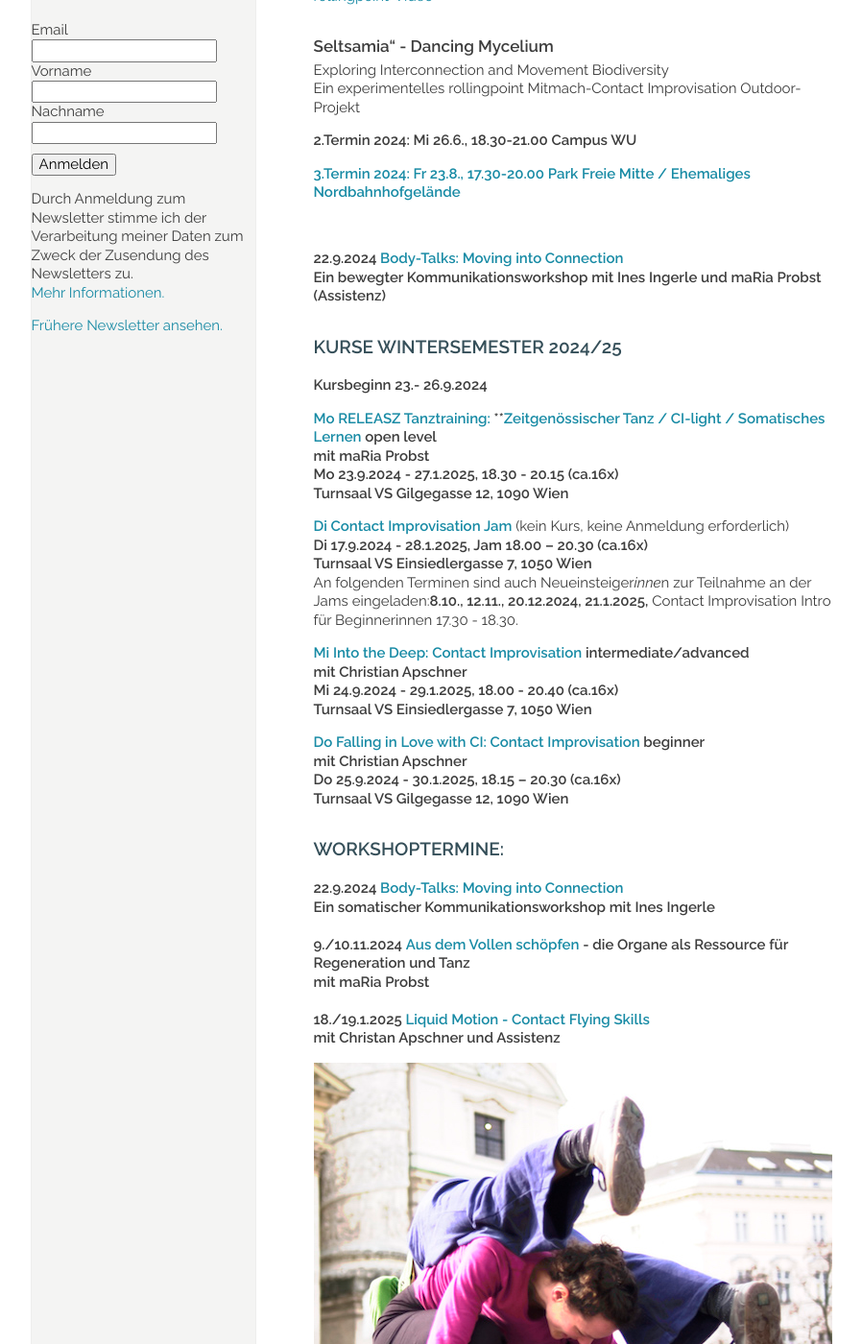
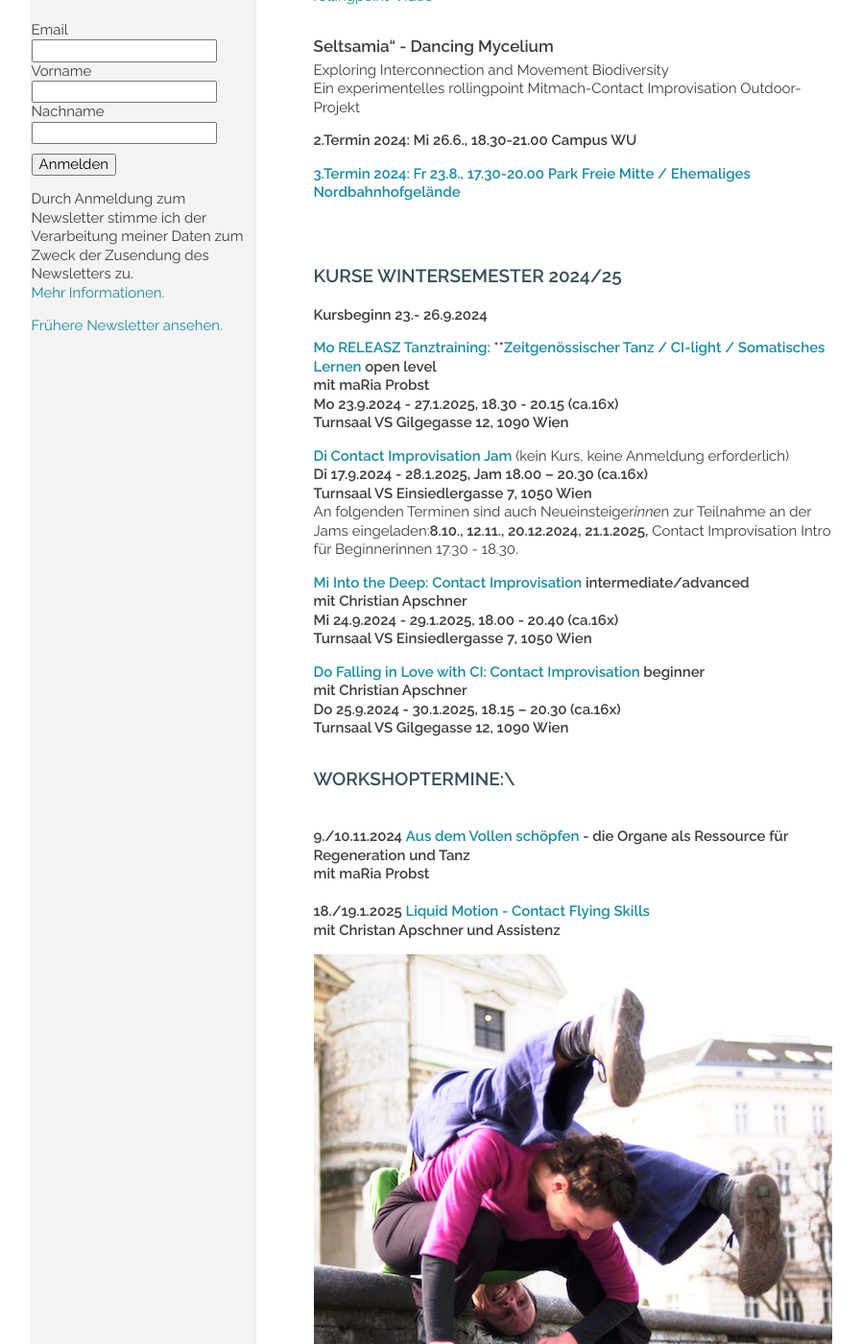
Before and after one commit to manulari/rollingpointat, a Jekyll site: the page built from _pages_de/index.md, in a window 1280 px wide and 1400 px high, scrolled down 1086 px. Shown: the whole window at 96% size, without its empty margins (152-1050 px from the left). Built offline with Jekyll 4.4.1, drawn with Linux system fonts in a browser that asks for light colours; comment, search, counter and statistics services are not loaded.

Commit message:
Update page (de) “index”

```diff
--- a/_pages_de/index.md
+++ b/_pages_de/index.md
@@ -29,9 +29,6 @@ Ein experimentelles rollingpoint Mitmach-Contact Improvisation Outdoor-Projekt
 
 **<br>**
 
-**22.9.2024 [Body-Talks: Moving into Connection](https://rollingpoint.at/wsws2024#bodytalks)**\
-**Ein bewegter Kommunikationsworkshop mit Ines Ingerle und maRia Probst (Assistenz)**
-
 ### **KURSE WINTERSEMESTER 2024/25**
 
 **Kursbeginn  23.- 26.9.2024**
@@ -56,10 +53,7 @@ An folgenden Terminen sind auch Neueinsteiger*inne*n zur Teilnahme an der Jams e
 **Do 25.9.2024 - 30.1.2025, 18.15 – 20.30 (ca.16x)**\
 **Turnsaal VS Gilgegasse 12, 1090 Wien**
 
-### **WORKSHOPTERMINE:**
-
-**22.9.2024 [Body-Talks: Moving into Connection](https://rollingpoint.at/wsws2024#bodytalks)**\
-**Ein somatischer Kommunikationsworkshop mit Ines Ingerle**\
+### **WORKSHOPTERMINE:**\
 \
 **9./10.11.2024 [Aus dem Vollen schöpfen](https://rollingpoint.at/wsws2024#organs) - die Organe als Ressource für Regeneration und Tanz**\
 **mit maRia Probst**\
```
